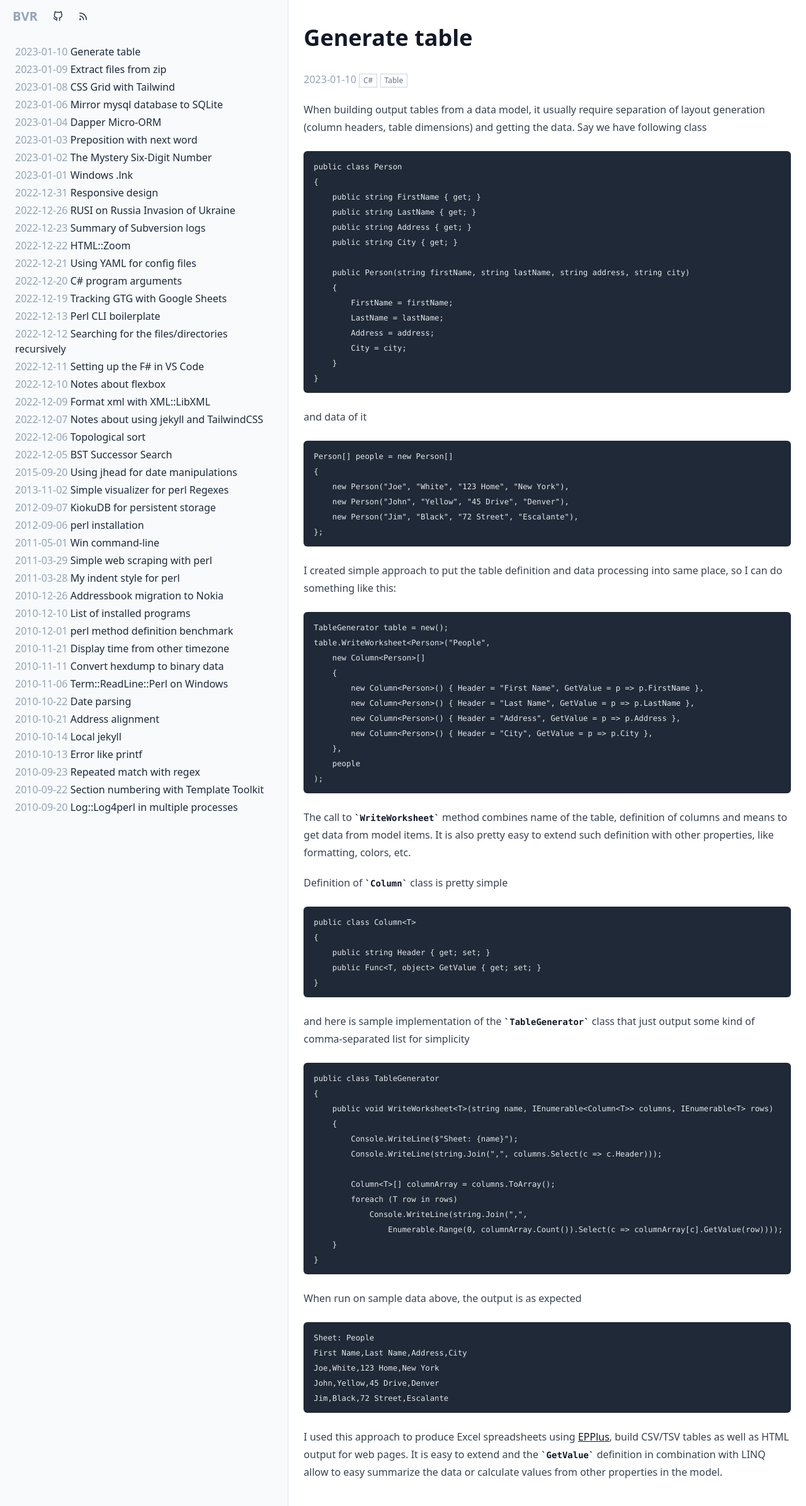
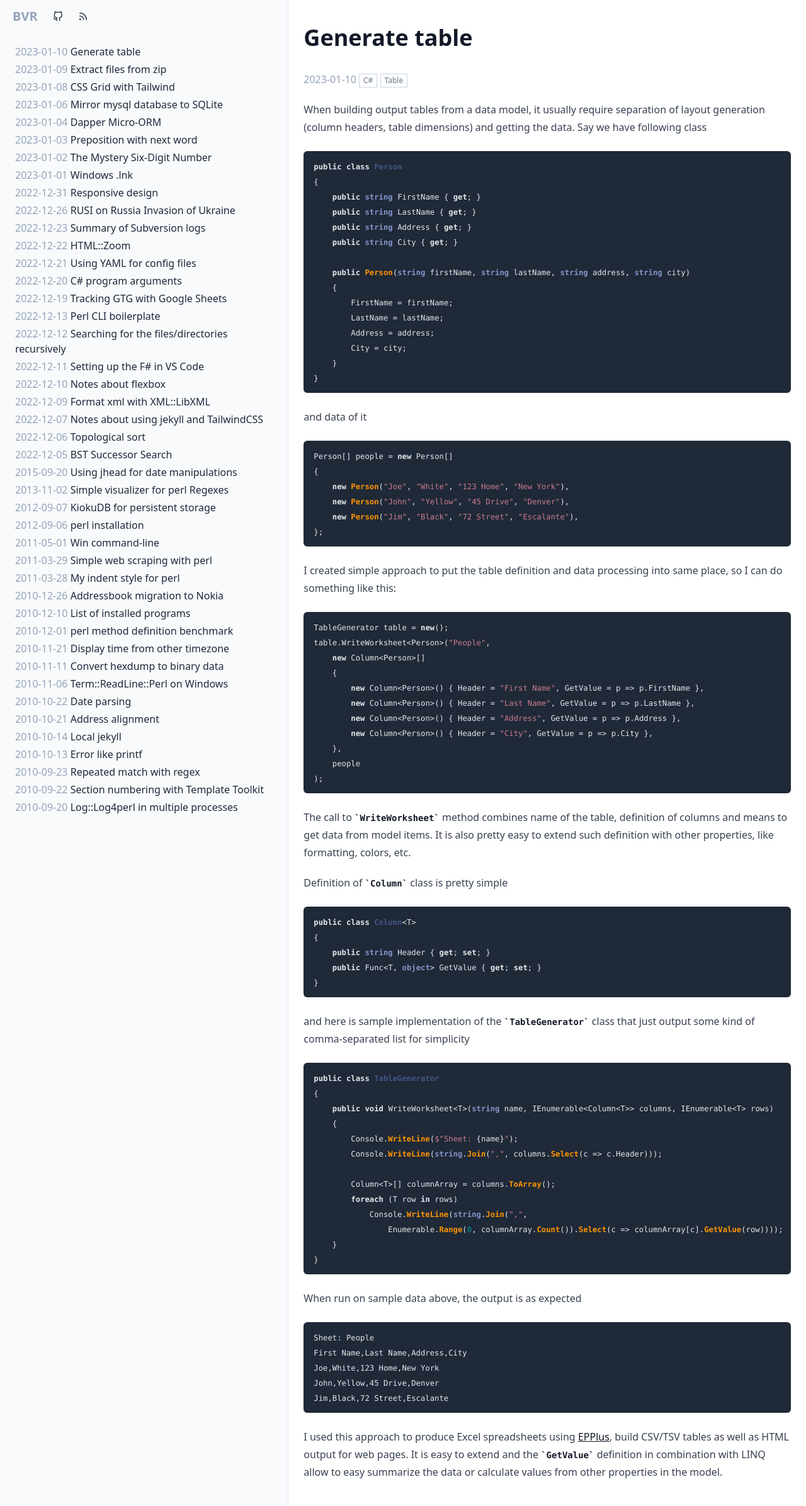
Before and after one commit to bvr/bvr.github.io, a Jekyll site: the page built from _posts/2023-01-10-table-generation.md, in a window 1280 px wide. Shown: the whole page at 63% size. Built offline with Jekyll 4.4.1, drawn with Linux system fonts in a browser that asks for light colours.

Commit message:
Fixed syntax highlighting

````diff
--- a/_posts/2023-01-10-table-generation.md
+++ b/_posts/2023-01-10-table-generation.md
@@ -8,7 +8,7 @@ tags:
 ---
 When building output tables from a data model, it usually require separation of layout generation (column headers, table dimensions) and getting the data. Say we have following class
 
-```C#
+```c#
 public class Person
 {
     public string FirstName { get; }
@@ -28,7 +28,7 @@ public class Person
 
 and data of it
 
-```C#
+```c#
 Person[] people = new Person[]
 {
     new Person("Joe", "White", "123 Home", "New York"),
@@ -39,7 +39,7 @@ Person[] people = new Person[]
 
 I created simple approach to put the table definition and data processing into same place, so I can do something like this:
 
-```C#
+```c#
 TableGenerator table = new();
 table.WriteWorksheet<Person>("People",
     new Column<Person>[]
@@ -57,7 +57,7 @@ The call to `WriteWorksheet` method combines name of the table, definition of co
 
 Definition of `Column` class is pretty simple
 
-```C#
+```c#
 public class Column<T>
 {
     public string Header { get; set; }
@@ -67,7 +67,7 @@ public class Column<T>
 
 and here is sample implementation of the `TableGenerator` class that just output some kind of comma-separated list for simplicity
 
-```C#
+```c#
 public class TableGenerator
 {
     public void WriteWorksheet<T>(string name, IEnumerable<Column<T>> columns, IEnumerable<T> rows)
````
